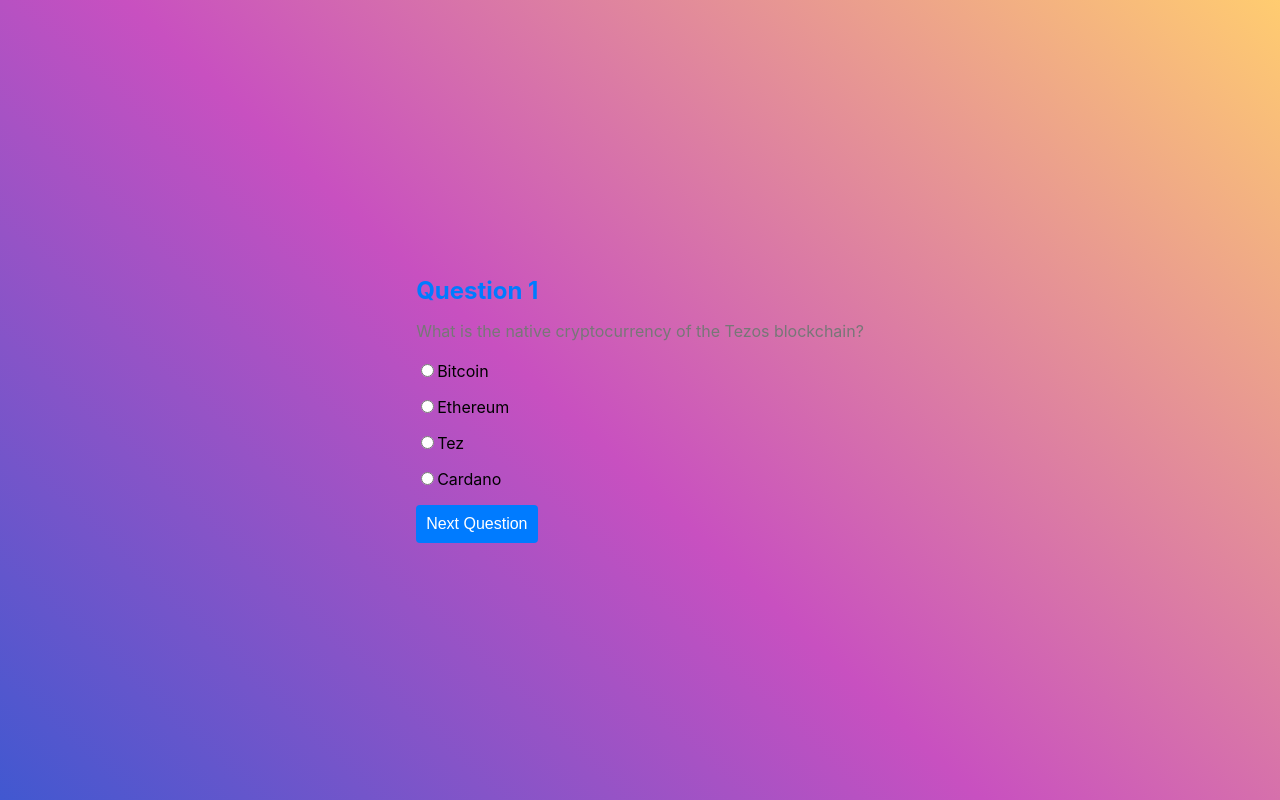
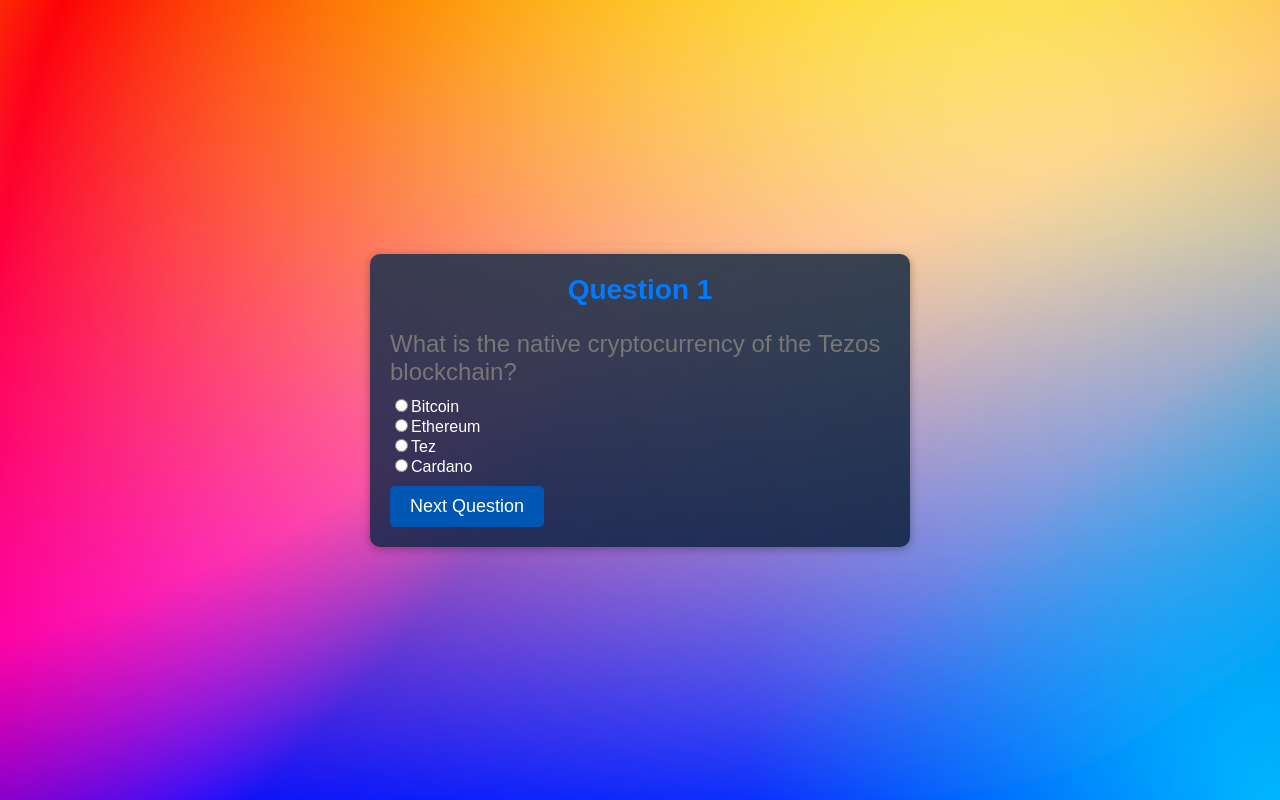
Before and after one commit to 4shreyas5/Quizos, a React (Create React App) app in the folder Quizos/: page /quizapp1 in a window 1280 px wide. Built offline with nearby package versions, Linux system fonts and the light colour scheme.

Commit message:
Final Commit

```diff
--- a/Quizos/src/App.js
+++ b/Quizos/src/App.js
@@ -1,6 +1,5 @@
 import React from "react";
 import { BrowserRouter, Routes, Route } from "react-router-dom";
-import Login from "./components/Login";
 import QuizSelection from "./components/QuizSelection";
 import QuizApp1 from "./components/QuizApp1";
 import QuizApp2 from "./components/QuizApp2";
--- a/Quizos/src/components/Login.jsx
+++ /dev/null
@@ -1,17 +0,0 @@
-import React from 'react';
-import { Link } from 'react-router-dom';
-import '../styles/login.css'; // Import the CSS file from the style folder
-
-const Login = () => {
-  return (
-    <div className="login-container">
-      <h1>Welcome to Quizos</h1>
-      <p>Please login to proceed.</p>
-      <Link to="/quiz" className="login-button">
-        Login with Temple Wallet
-      </Link>
-    </div>
-  );
-};
-
-export default Login;
--- a/Quizos/src/styles/QuizApp.css
+++ b/Quizos/src/styles/QuizApp.css
@@ -1,52 +1,70 @@
-body {
-  margin: 0;
-  padding: 0;
-  background-color: #f3f5f9;
+.app-container {
   display: flex;
   justify-content: center;
   align-items: center;
   height: 100vh;
+  background-image: url("background-image.jpg");
+  background-size: cover;
+  background-position: center;
 }
 
-.login-container {
-  width: 400px;
-  background-color: #fff;
+.quiz-container {
+  max-width: 500px;
+  padding: 20px;
+  border: none;
   border-radius: 10px;
-  box-shadow: 0 0 10px rgba(0, 0, 0, 0.1);
+  background: linear-gradient(135deg, rgba(9, 44, 76, 0.8), rgba(5, 25, 50, 0.8));
+  backdrop-filter: blur(5px);
+  box-shadow: 0px 2px 10px rgba(0, 0, 0, 0.3);
+  color: #fff;
+  font-family: Arial, sans-serif;
 }
 
-.login-card {
-  padding: 40px;
+
+.quiz-title {
+  text-align: center;
+  font-size: 28px;
+  margin-top: 0;
+  margin-bottom: 20px;
 }
 
-h1 {
-  font-size: 24px;
-  margin-bottom: 30px;
+.quiz-result {
+  font-size: 18px;
   text-align: center;
 }
 
-form {
-  display: flex;
-  flex-direction: column;
+.quiz-question {
+  font-size: 24px;
+  margin-bottom: 10px;
 }
-
-input {
-  padding: 10px;
+.quiz-options {
   margin-bottom: 20px;
-  border-radius: 4px;
-  border: 1px solid #ccc;
 }
-
-button {
-  padding: 10px;
-  background-color: #007bff;
+.quiz-option {
+  display: block;
+  margin-bottom: 10px;
+  font-size: 18px;
+}
+.quiz-option input[type="radio"] {
+  margin-right: 10px;
+}
+.quiz-next-btn {
+  display: block;
+  margin-top: 10px;
+  padding: 10px 20px;
+  border: none;
+  border-radius: 5px;
+   background-color: #ff6b4a; /* Set the desired background color */
   color: #fff;
-  border: none;
-  border-radius: 4px;
-  font-size: 16px;
+  font-size: 18px;
   cursor: pointer;
+  transition: background-color 0.3s ease;
 }
-
-button:hover {
+.quiz-next-btn:disabled {
+  background-color: #0056b3; /* Set the desired background color */
+  color: #fff;
+  cursor: not-allowed;
+}
+.quiz-next-btn:hover {
   background-color: #0056b3;
 }
--- a/Quizos/src/styles/login.css
+++ /dev/null
@@ -1,36 +0,0 @@
-.login-container {
-  display: flex;
-  flex-direction: column;
-  align-items: center;
-  justify-content: center;
-  height: 100vh;
-  background-image: url('background.jpg');
-  background-size: cover;
-  background-position: center;
-  background-repeat: no-repeat;
-}
-
-h1 {
-  font-size: 28px;
-  margin-bottom: 10px;
-}
-
-p {
-  font-size: 16px;
-  margin-bottom: 20px;
-}
-
-.login-button {
-  padding: 10px 20px;
-  background-color: #007bff;
-  color: #fff;
-  border: none;
-  border-radius: 4px;
-  font-size: 16px;
-  text-decoration: none;
-  transition: background-color 0.3s ease;
-}
-
-.login-button:hover {
-  background-color: #0056b3;
-}
```
